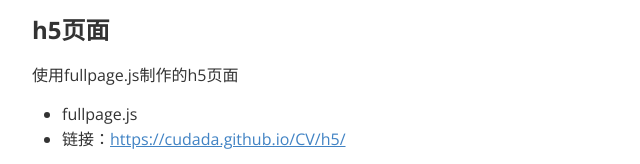
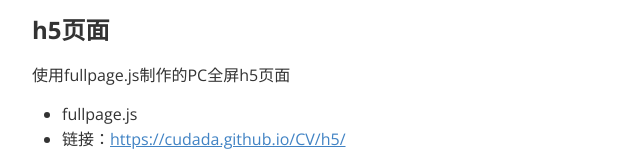
Before and after one commit to CUDADA/CV, a plain HTML site: page CV/index.html in a window 1280 px wide. Shown: the part 1892-2056 px from the top of the page, 208-848 px from the left. Drawn offline with nearby package versions, Linux system fonts and the light colour scheme; a web font is replaced by a local one.

Commit message:
Update index.html

```diff
--- a/CV/index.html
+++ b/CV/index.html
@@ -314,7 +314,7 @@ header, .context-menu, .megamenu-content, footer { font-family: "Segoe UI", Aria
         </li>
       </ul>
       <h3><a name="header-n733" class="md-header-anchor "></a>h5页面</h3>
-      <p>使用fullpage.js制作的h5页面</p>
+      <p>使用fullpage.js制作的PC全屏h5页面</p>
       <ul>
         <li>fullpage.js</li>
         <li>
```
